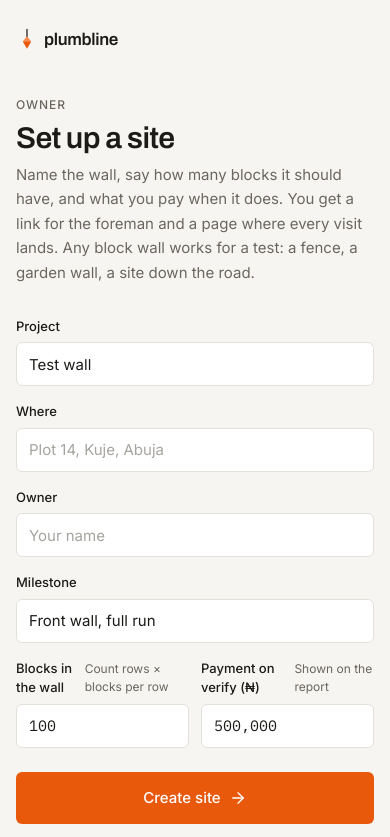
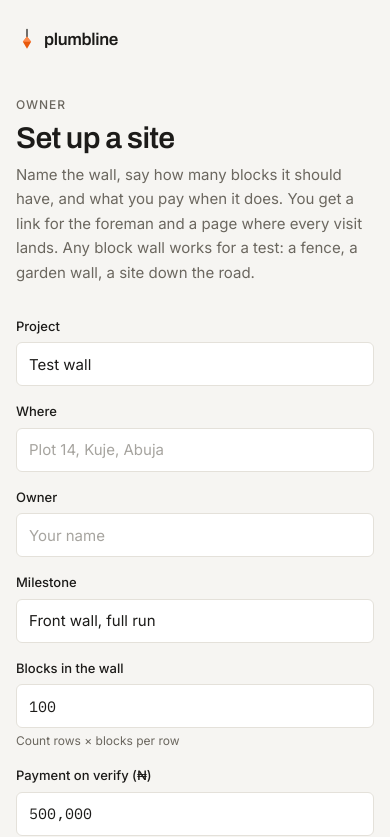
Before and after one commit to techbone/plumbline, a Next.js app: page /new in a window 390 px wide. Shown: the top 837 px of the page. Built offline with nearby package versions, Linux system fonts and the light colour scheme.

Commit message:
fix: stack site form fields on phones

```diff
--- a/src/components/owner/new-site-form.tsx
+++ b/src/components/owner/new-site-form.tsx
@@ -44,7 +44,7 @@ export function NewSiteForm() {
           <input name={f.name} required maxLength={60} defaultValue={f.initial} placeholder={f.placeholder} className={input} />
         </Field>
       ))}
-      <div className="grid grid-cols-2 gap-3">
+      <div className="grid grid-cols-1 gap-4 sm:grid-cols-2 sm:gap-3">
         <Field label="Blocks in the wall" hint="Count rows × blocks per row">
           <input name="target" required type="number" inputMode="numeric" min={1} max={20000} defaultValue={100} className={`${input} font-mono tnum`} />
         </Field>
@@ -68,16 +68,14 @@ export function NewSiteForm() {
 }
 
 const input =
-  "h-11 w-full rounded-[6px] border border-line bg-surface px-3 text-[15px] outline-none transition-colors placeholder:text-muted/60 focus:border-accent";
+  "h-11 w-full min-w-0 rounded-[6px] border border-line bg-surface px-3 text-[15px] outline-none transition-colors placeholder:text-muted/60 focus:border-accent";
 
 function Field({ label, hint, children }: { label: string; hint?: string; children: React.ReactNode }) {
   return (
-    <label className="block">
-      <span className="flex items-baseline justify-between text-[13px] font-medium">
-        {label}
-        {hint && <span className="text-[12px] font-normal text-muted">{hint}</span>}
-      </span>
+    <label className="block min-w-0">
+      <span className="block text-[13px] font-medium">{label}</span>
       <span className="mt-1.5 block">{children}</span>
+      {hint && <span className="mt-1 block text-[12px] text-muted">{hint}</span>}
     </label>
   );
 }
```
